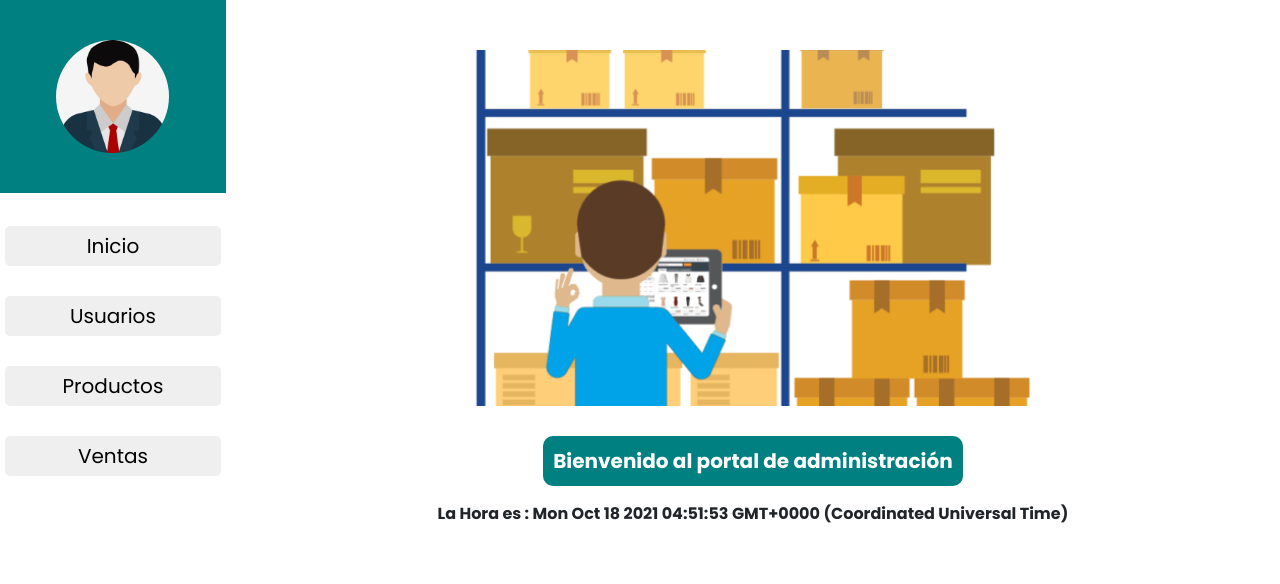
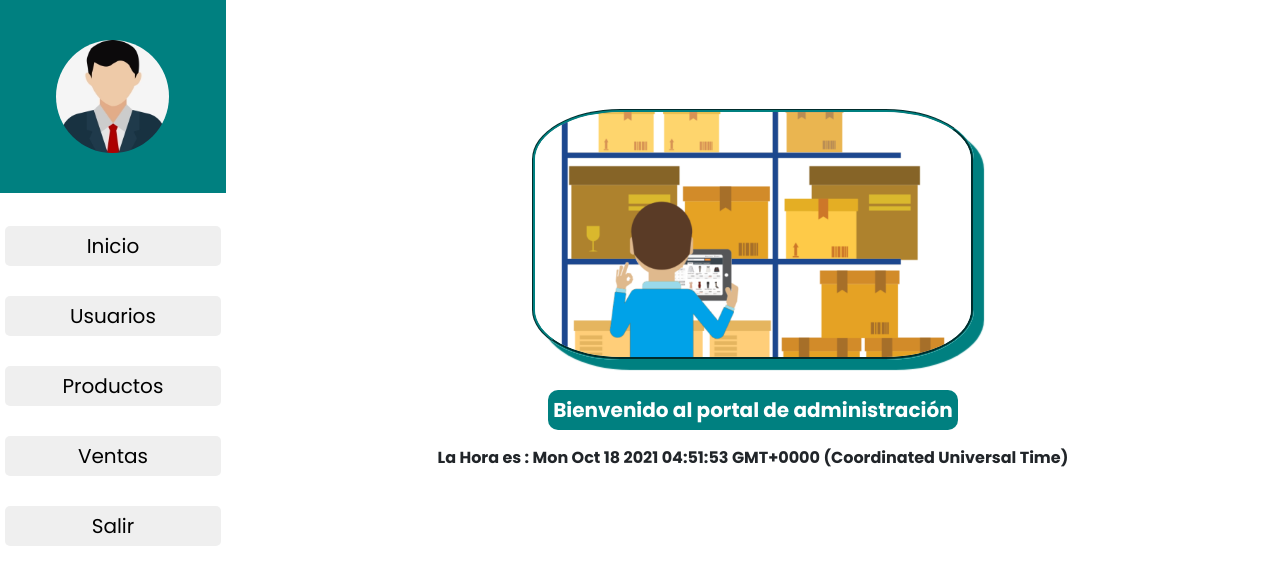
Before and after one commit to Alejo-Nino95/Proyecto-C3-Grupo-16, a React (Create React App) app in the folder proyecto-react/: page /main in a window 1280 px wide. Shown: the top 584 px of the page. Built offline with nearby package versions, Linux system fonts and the light colour scheme.

Commit message:
añadido algunos cambios a la interfaz principal , ahora esta tiene la opcion de salir y volver al inicio

```diff
--- a/proyecto-react/src/components/com-welcome/bienvenida.css
+++ b/proyecto-react/src/components/com-welcome/bienvenida.css
@@ -23,8 +23,11 @@
 }
 
 .logo{
-    width: 100%;
-    border-radius: 10px;
+    width: 70%;
+    border-radius: 20%;
+    box-shadow: teal 10px 10px 1px;
+    border-color: teal;
+    border-style: groove;
 }
 
 .introduccion{
@@ -39,6 +42,6 @@ p{
     font-size: 20px;
     color: white;
     background-color: teal;
-    padding: 10px;
+    padding: 5px;
     border-radius: 10px;
 }
--- a/proyecto-react/src/components/interfazGeneral.jsx
+++ b/proyecto-react/src/components/interfazGeneral.jsx
@@ -8,6 +8,7 @@ import Producto from './Producto';
 import Usuario from './Usuario';
 import ModificacionProductos from './ModificacionProductos'
 import Bienvenida from './com-welcome/bienvenida';
+import { Link } from 'react-router-dom';
 
 
 
@@ -31,6 +32,7 @@ class InterfazPrincipal extends React.Component{
         this.state={
             componenteActivo:<Bienvenida/>
         }
+
     }
 
 
@@ -58,6 +60,9 @@ class InterfazPrincipal extends React.Component{
         })
     }
 
+    salirInterfaz = () => {
+        document.location.href = "/"
+    }
 
 
     render(){
@@ -103,6 +108,13 @@ class InterfazPrincipal extends React.Component{
                           </h4>
                       </div>
 
+
+                      <div className="componente">
+                          <h4 className="link-comp">
+                             <button  className="btn-comp" onClick={this.salirInterfaz}> Salir </button>
+                          </h4>
+                      </div>
+
                   </div>
             </div>
 
```
